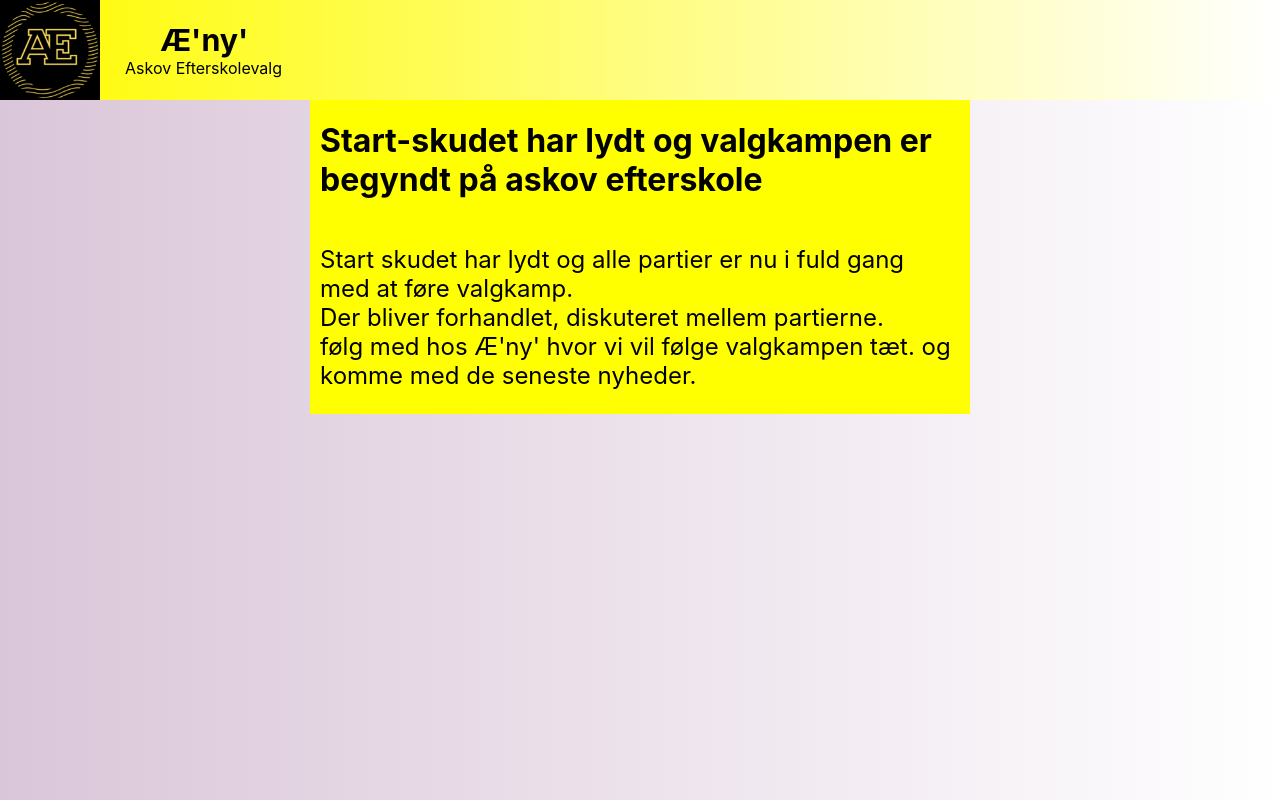
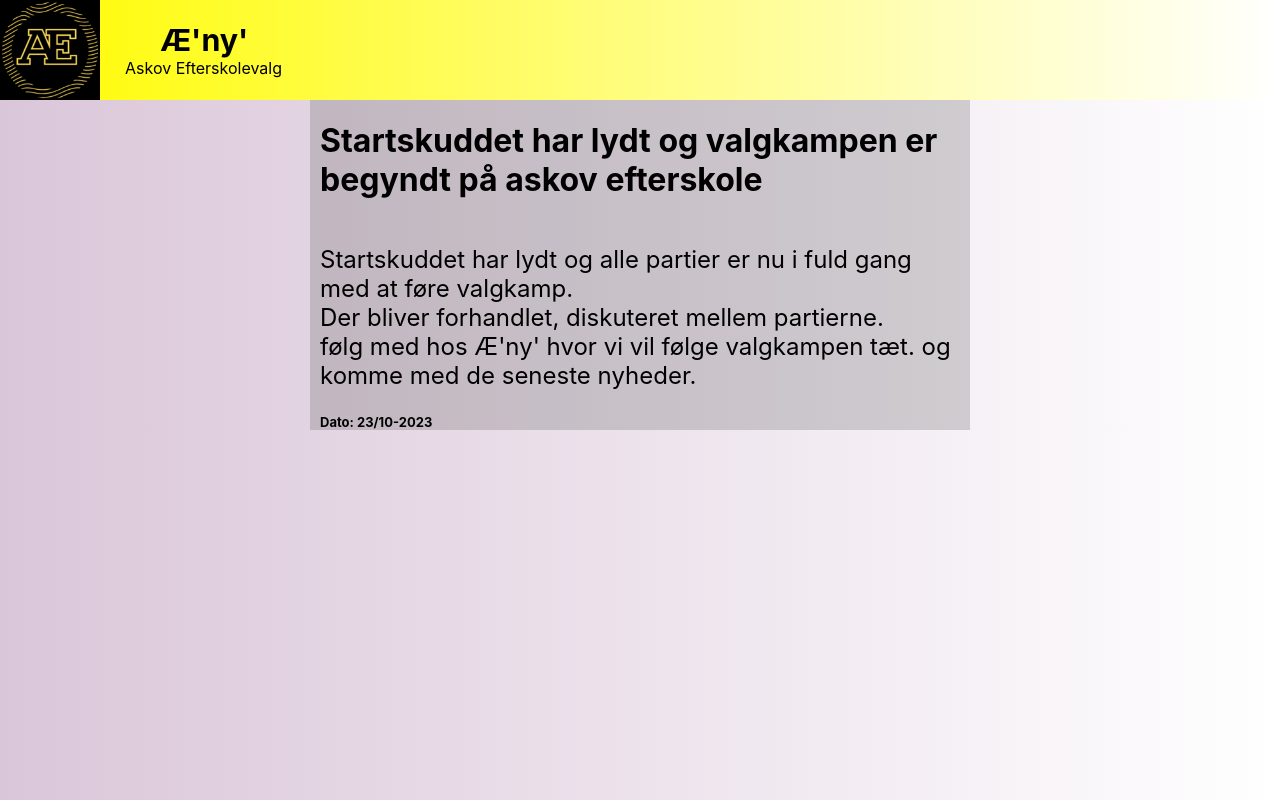
Before and after one commit to melosh101/askovNews23-24, a React (Create React App) app: page /startSkud in a window 1280 px wide. Built offline with nearby package versions, Linux system fonts and the light colour scheme.

Commit message:
final fixes

```diff
--- a/src/App.scss
+++ b/src/App.scss
@@ -4,7 +4,6 @@
 }
 
 .App-header {
-    min-height: 100vh;
     display: flex;
     flex-direction: column;
     justify-content: center;
--- a/src/components/articleBox/ArticleBox.scss
+++ b/src/components/articleBox/ArticleBox.scss
@@ -6,7 +6,7 @@
         top: 70px;
         display: flex;
         flex-direction: column;
-        background-color: yellow;
+        background-color: rgba(110, 110, 110, 0.288);
         width: 50%;
         justify-content: center;
         margin: auto;
@@ -27,6 +27,12 @@
         p {
             font-size: x-large;
         }
+
+        .date {
+            font-size: small;
+            font-weight: bold;
+            list-style-type: none;
+        }
     }
 }
 
--- a/src/components/articleBox/ArticleBox.tsx
+++ b/src/components/articleBox/ArticleBox.tsx
@@ -35,8 +35,17 @@ const Article = ({ children }: { children: JSX.Element[] | JSX.Element }) => {
     return children;
 };
 
+const Date = ({ date }: { date?: string }) => {
+    return (
+        <>
+            <li className="date">{date}</li>
+        </>
+    );
+};
+
 ArticleBox.Title = Title;
 ArticleBox.UnderTitle = UnderTitle;
 ArticleBox.Article = Article;
+ArticleBox.date = Date;
 
 export default ArticleBox;
--- a/src/components/breakinBox/BreakingBox.tsx
+++ b/src/components/breakinBox/BreakingBox.tsx
@@ -27,6 +27,7 @@ export default function BreakingBox({
             >
                 <div className="left">
                     {breakingText ? <strong>{breakingText}</strong> : null}
+                    <br />
                     {title}
                 </div>
                 <div className="right">
--- a/src/components/mainPage/MainPage.tsx
+++ b/src/components/mainPage/MainPage.tsx
@@ -5,7 +5,7 @@ import BreakingBox from "../breakinBox/BreakingBox";
 export default function MainPage() {
     return <div className="MainPage">
         <BreakingBox
-            title="START-SKUDET HAR LYDT"
+            title="STARTSKUDDET HAR LYDT"
             color="yellow"
             sitesrc="/startSkud"
             breakingText="BREAKING!"
--- a/src/components/sites/startSkud/startSkud.tsx
+++ b/src/components/sites/startSkud/startSkud.tsx
@@ -6,16 +6,17 @@ const StartSkud: React.FC = () => {
     return (
         <div>
             <ArticleBox>
-                <ArticleBox.Title title="Start-skudet har lydt og valgkampen er begyndt på askov efterskole"/>
+                <ArticleBox.Title title="Startskuddet har lydt og valgkampen er begyndt på askov efterskole"/>
                 <ArticleBox.Article>
                     <p>
-                        Start skudet har lydt og alle partier er nu i fuld gang med at føre valgkamp.
+                        Startskuddet har lydt og alle partier er nu i fuld gang med at føre valgkamp.
                         <br />
                         Der bliver forhandlet, diskuteret mellem partierne.
                         <br />
                         følg med hos Æ&#39;ny&#39; hvor vi vil følge valgkampen tæt. og komme med de seneste nyheder.
                     </p>
                 </ArticleBox.Article>
+                <ArticleBox.date date="Dato: 23/10-2023" />
             </ArticleBox>
         </div>
     );
```
